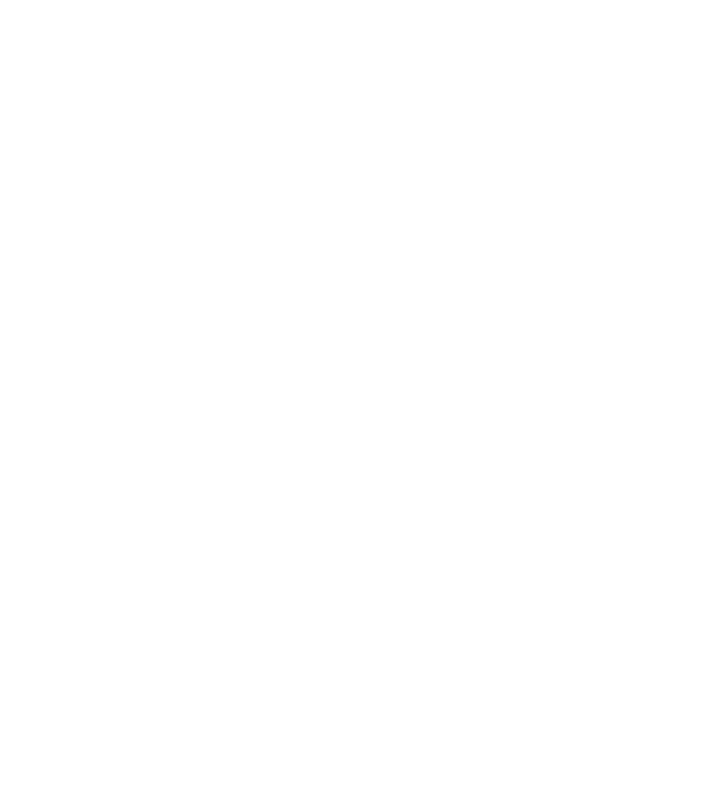
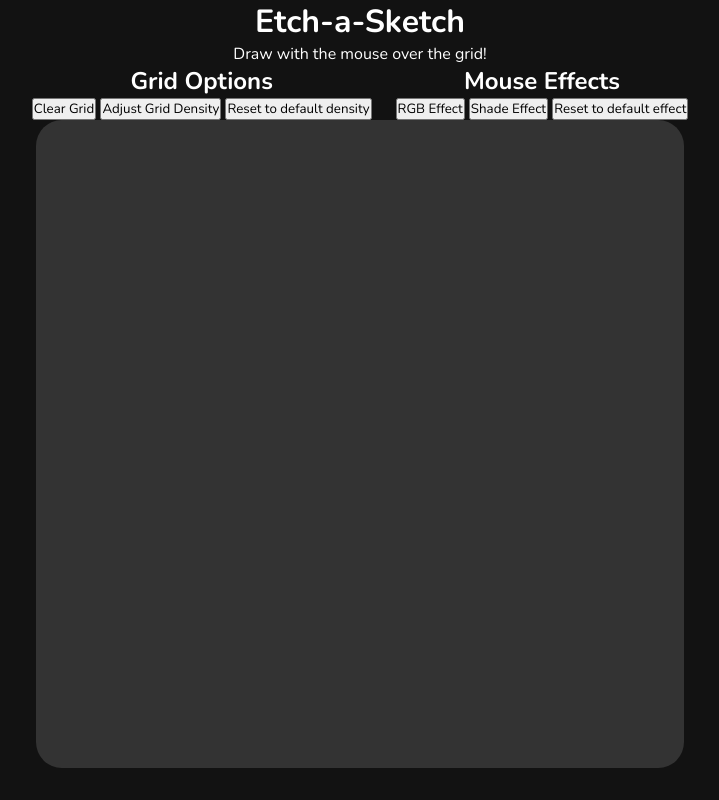
Before and after one commit to issac-in/odin-etch-a-sketch, a plain HTML site: page index.html in a window 1280 px wide. Shown: the whole page, without its empty margins (280-999 px from the left). Drawn offline with nearby package versions, Linux system fonts and the light colour scheme.

Commit message:
Apply skeleton HTML & CSS styling

```diff
--- a/index.html
+++ b/index.html
@@ -4,10 +4,38 @@
     <meta charset="UTF-8">
     <meta name="viewport" content="width=device-width, initial-scale=1.0">
     <title>Home | Etch-a-Sketch</title>
+    <link rel="preconnect" href="https://fonts.googleapis.com">
+    <link rel="preconnect" href="https://fonts.gstatic.com" crossorigin>
+    <link href="https://fonts.googleapis.com/css2?family=Nunito:ital,wght@0,200..1000;1,200..1000&display=swap" rel="stylesheet">
     <link rel="stylesheet" href="./styles.css">
     <script src="./script.js" defer></script>
 </head>
 <body>
-
+    <main>
+        <header>
+            <h1>Etch-a-Sketch</h1>
+            <p>Draw with the mouse over the grid!</p>
+        </header>
+        <div class="container settings">
+            <section class="grid">
+                <h2>Grid Options</h2>
+                <div class="settings">
+                    <button id="clear">Clear Grid</button>
+                    <button id="adjust">Adjust Grid Density</button>
+                    <button id="reset-density">Reset to default density</button>
+                </div>
+            </section>
+            <section class="mouse">
+                <h2>Mouse Effects</h2>
+                <div class="settings">
+                    <button id="rgb">RGB Effect</button>
+                    <button id="shade">Shade Effect</button>
+                    <button id="reset-effect">Reset to default effect</button>
+                </div>
+            </section>
+        </div>
+        <div class="container sketch-pad">
+        </div>
+    </main>
 </body>
 </html>
--- a/styles.css
+++ b/styles.css
@@ -1,3 +1,42 @@
 * {
     box-sizing: border-box;
+    font-family: "Nunito", sans-serif;
+    margin: 0;
+    padding: 0;
 }
+
+h1, h2 {
+    text-align: center;
+}
+
+body {
+    background-color: #121212;
+    color: white;
+}
+
+main {
+    display: flex;
+    flex-direction: column;
+    justify-content: center;
+    align-items: center;
+}
+
+header {
+    display: flex;
+    flex-direction: column;
+    justify-content: center;
+    align-items: center;
+}
+
+.container.settings {
+    gap: 24px;
+    display: flex;
+}
+
+.container.sketch-pad {
+    padding: 24px;
+    width: 648px;
+    height: 648px;
+    background-color: #333333;
+    border-radius: 4%;
+}
```
